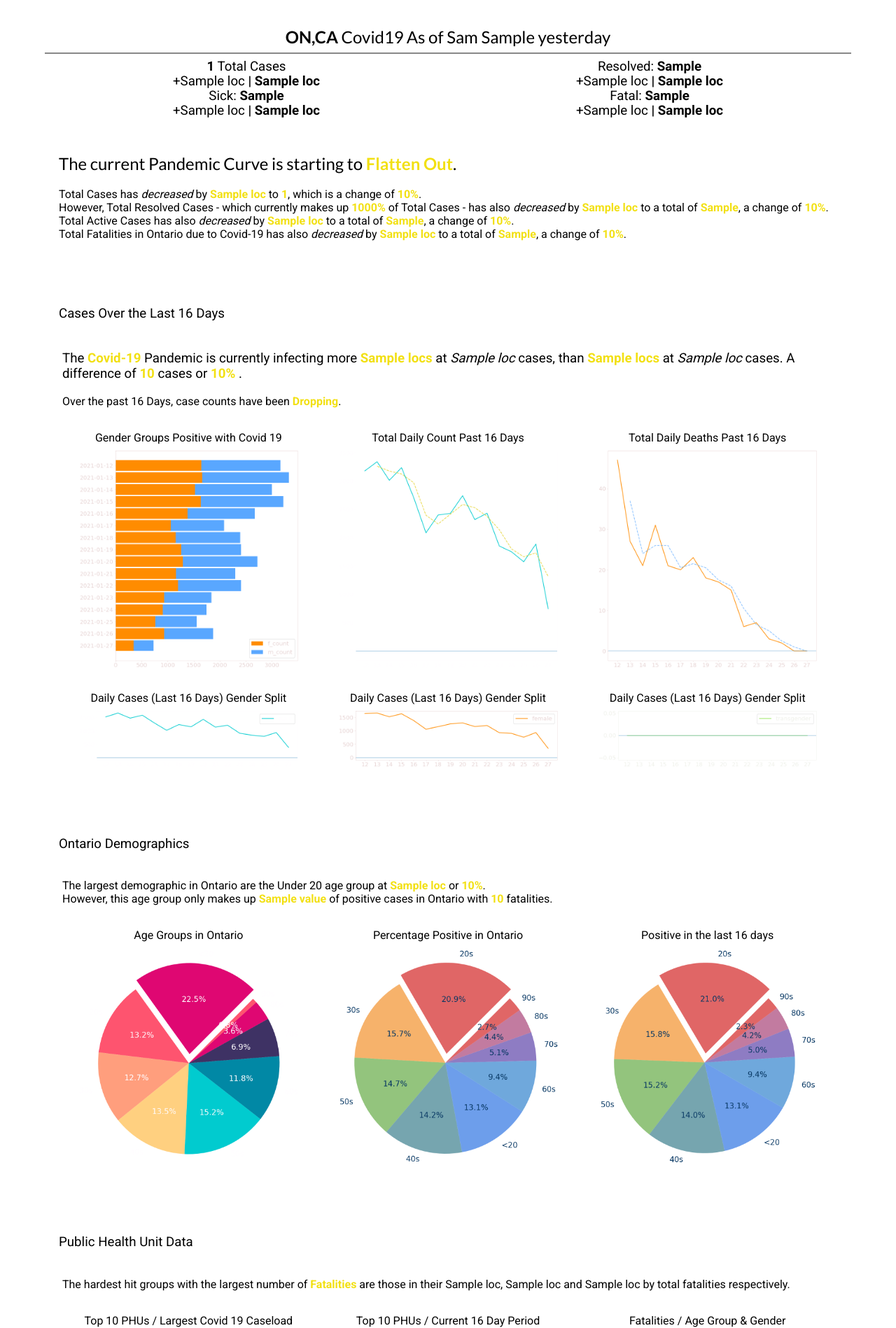
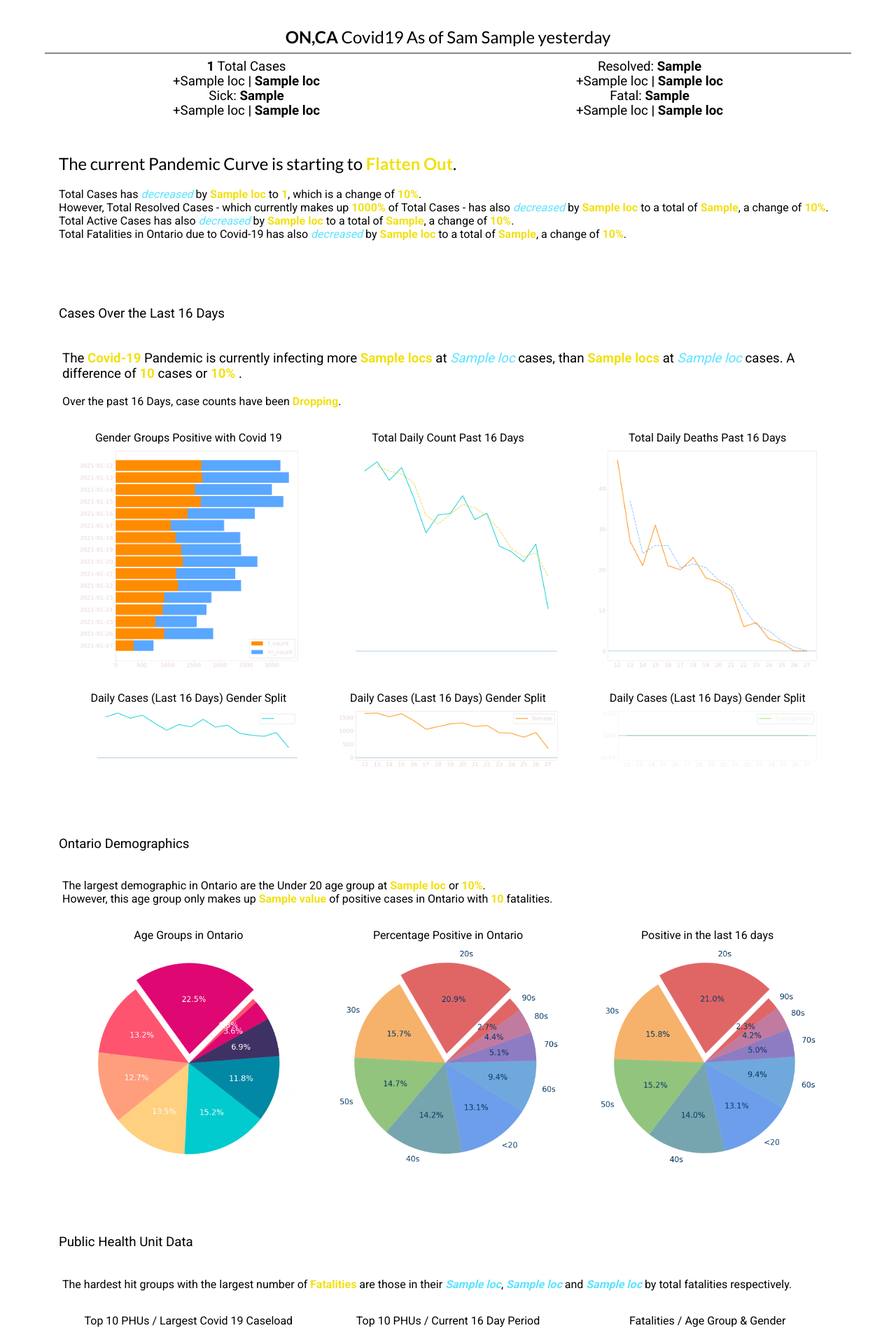
Before and after one commit to tamccullough/covon, a Flask app: template templates/co-index.html in a window 1280 px wide. Shown: the top 1898 px of the page at 70% size. Run offline with Flask 2, Linux system fonts and the light colour scheme; the template is opened without the code that fills it: most values are stand-ins (such as "Sample title", 1, 10 or a date in 2020); parts of the project's set-up code (start-up, migrations or seed data) failed here and were passed over.

Commit message:
improving readability

```diff
--- a/templates/base.html
+++ b/templates/base.html
@@ -33,7 +33,7 @@
     }
 
     em {
-      color:#000 !important;
+      color:#5BE3FF !important;
     }
 
   </style>
--- a/templates/co-index.html
+++ b/templates/co-index.html
@@ -96,7 +96,8 @@
     <div style="border-radius: 0.5rem; padding: 5px 5px;">
       <h3>The <strong>Covid-19</strong> Pandemic is currently infecting more
         {% if gender_groups.loc[0,'count'] > gender_groups.loc[1,'count'] %}
-        <strong>{{ gender_groups.loc[0,'client_gender'][0:1]+gender_groups.loc[0,'client_gender'][1:]|lower+'s' }}</strong> at <em>{{ gender_groups.loc[0,'count'] }}</em> cases, than <strong>{{ gender_groups.loc[1,'client_gender'][0:1]+gender_groups.loc[1,'client_gender'][1:]|lower+'s' }}</strong>  at <em>{{ gender_groups.loc[1,'count'] }}</em> cases.
+        <strong>{{ gender_groups.loc[0,'client_gender'][0:1]+gender_groups.loc[0,'client_gender'][1:]|lower+'s' }}</strong> at <strong><em>{{ gender_groups.loc[0,'count'] }}</em></strong> cases,
+        than <strong>{{ gender_groups.loc[1,'client_gender'][0:1]+gender_groups.loc[1,'client_gender'][1:]|lower+'s' }}</strong>  at <strong><em>{{ gender_groups.loc[1,'count'] }}</em></strong> cases.
         A difference of <strong>{{ gender_groups.loc[0,'count'] - gender_groups.loc[1,'count'] }}</strong> cases or <strong>{{ (gender_groups.loc[0,'count'] / gender_groups.loc[1,'count']) | round(2) }}%</strong>
         {%else%}
         <strong>{{ gender_groups.loc[1,'client_gender'][0:1]+gender_groups.loc[1,'client_gender'][1:]|lower+'s' }}</strong> at <em>{{ gender_groups.loc[1,'count'] }}</em> cases, than <strong>{{ gender_groups.loc[0,'client_gender'][0:1]+gender_groups.loc[0,'client_gender'][1:]|lower+'s' }}</strong> at <em>{{ gender_groups.loc[0,'count'] }}</em> cases.
@@ -179,7 +180,7 @@
     <div class="{{ theme }}-dark" style="border-radius: 0.5rem; padding: 20px 20px;">
     <h3 class="{{ theme }}-t">Public Health Unit Data</h3>
     <div style="border-radius: 0.5rem; padding: 5px 5px;">
-      <p>The hardest hit groups with the largest number of <strong>Fatalities</strong> are those in their {{ fatalities.loc[0,'age_group'] }}, {{ fatalities.loc[1,'age_group'] }} and {{ fatalities.loc[2,'age_group'] }} by total fatalities respectively.</p>
+      <p>The hardest hit groups with the largest number of <strong>Fatalities</strong> are those in their <strong><em>{{ fatalities.loc[0,'age_group'] }}</em></strong>, <strong><em>{{ fatalities.loc[1,'age_group'] }}</em></strong> and <strong><em>{{ fatalities.loc[2,'age_group'] }}</em></strong> by total fatalities respectively.</p>
     </div>
         <!-- bar charts -->
         <div class="parent">
```
